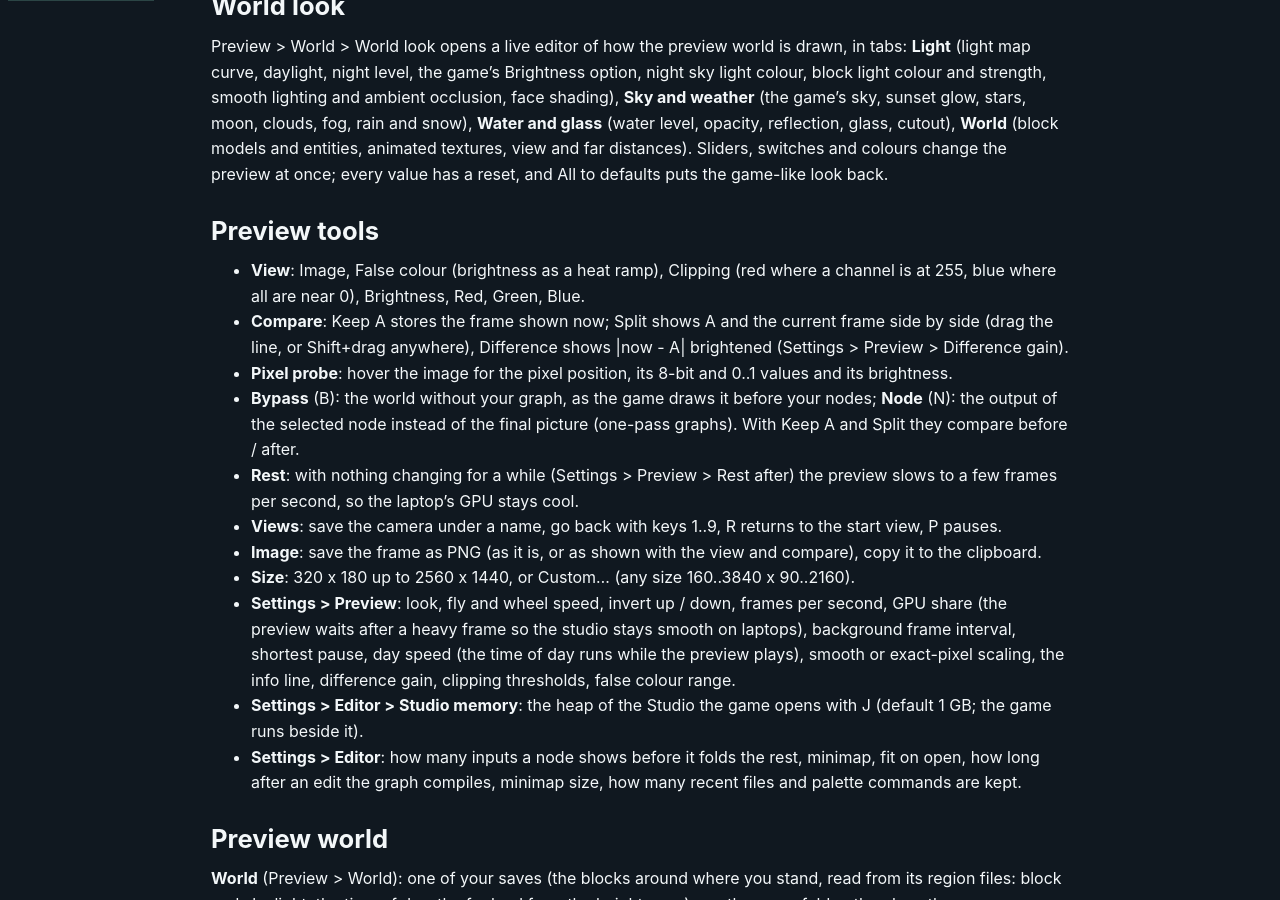
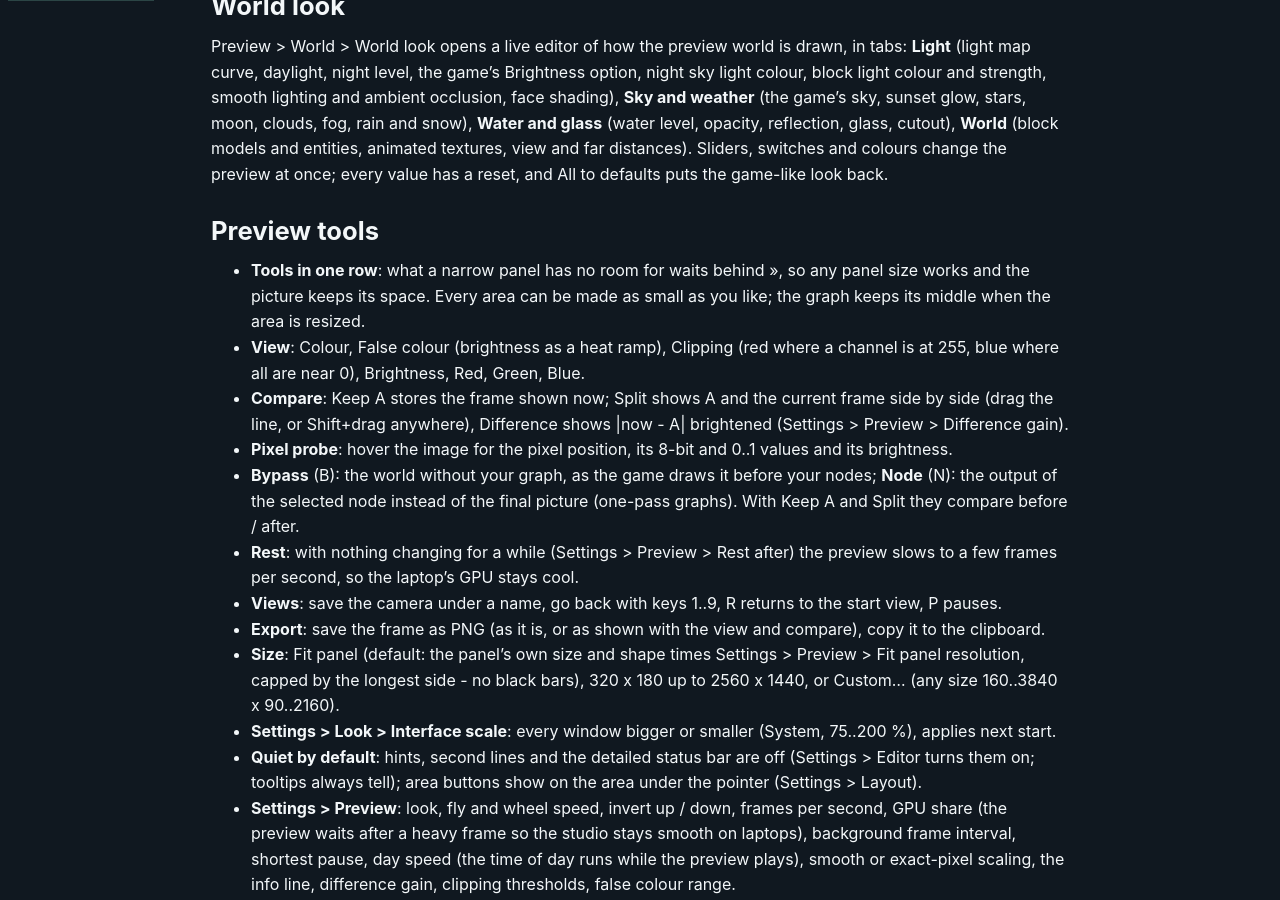
Before and after one commit to bnfe12/bedray, a Jekyll site: the page built from docs/MOSAIC_STUDIO.md, in a window 1280 px wide and 900 px high, scrolled down 3198 px. Built offline with Jekyll 4.4.1, drawn with Linux system fonts in a browser that asks for light colours.

Commit message:
Docs: Mosaic Studio panels at any size, Fit panel, interface scale, quiet defaults
Co-Authored-By: Claude Opus 5.5 <noreply@anthropic.com>

```diff
--- a/docs/MOSAIC_STUDIO.md
+++ b/docs/MOSAIC_STUDIO.md
@@ -114,7 +114,9 @@ value has a reset, and All to defaults puts the game-like look back.
 
 ## Preview tools
 
-- **View**: Image, False colour (brightness as a heat ramp), Clipping (red where a channel is at 255, blue where all are
+- **Tools in one row**: what a narrow panel has no room for waits behind », so any panel size works and the picture keeps
+  its space. Every area can be made as small as you like; the graph keeps its middle when the area is resized.
+- **View**: Colour, False colour (brightness as a heat ramp), Clipping (red where a channel is at 255, blue where all are
   near 0), Brightness, Red, Green, Blue.
 - **Compare**: Keep A stores the frame shown now; Split shows A and the current frame side by side (drag the line, or
   Shift+drag anywhere), Difference shows |now - A| brightened (Settings > Preview > Difference gain).
@@ -124,8 +126,12 @@ value has a reset, and All to defaults puts the game-like look back.
 - **Rest**: with nothing changing for a while (Settings > Preview > Rest after) the preview slows to a few frames per
   second, so the laptop's GPU stays cool.
 - **Views**: save the camera under a name, go back with keys 1..9, R returns to the start view, P pauses.
-- **Image**: save the frame as PNG (as it is, or as shown with the view and compare), copy it to the clipboard.
-- **Size**: 320 x 180 up to 2560 x 1440, or Custom... (any size 160..3840 x 90..2160).
+- **Export**: save the frame as PNG (as it is, or as shown with the view and compare), copy it to the clipboard.
+- **Size**: Fit panel (default: the panel's own size and shape times Settings > Preview > Fit panel resolution, capped by
+  the longest side - no black bars), 320 x 180 up to 2560 x 1440, or Custom... (any size 160..3840 x 90..2160).
+- **Settings > Look > Interface scale**: every window bigger or smaller (System, 75..200 %), applies next start.
+- **Quiet by default**: hints, second lines and the detailed status bar are off (Settings > Editor turns them on; tooltips
+  always tell); area buttons show on the area under the pointer (Settings > Layout).
 - **Settings > Preview**: look, fly and wheel speed, invert up / down, frames per second, GPU share (the preview waits after
   a heavy frame so the studio stays smooth on laptops), background frame interval, shortest pause, day speed (the time of
   day runs while the preview plays), smooth or exact-pixel scaling, the info line, difference gain, clipping thresholds,
```
